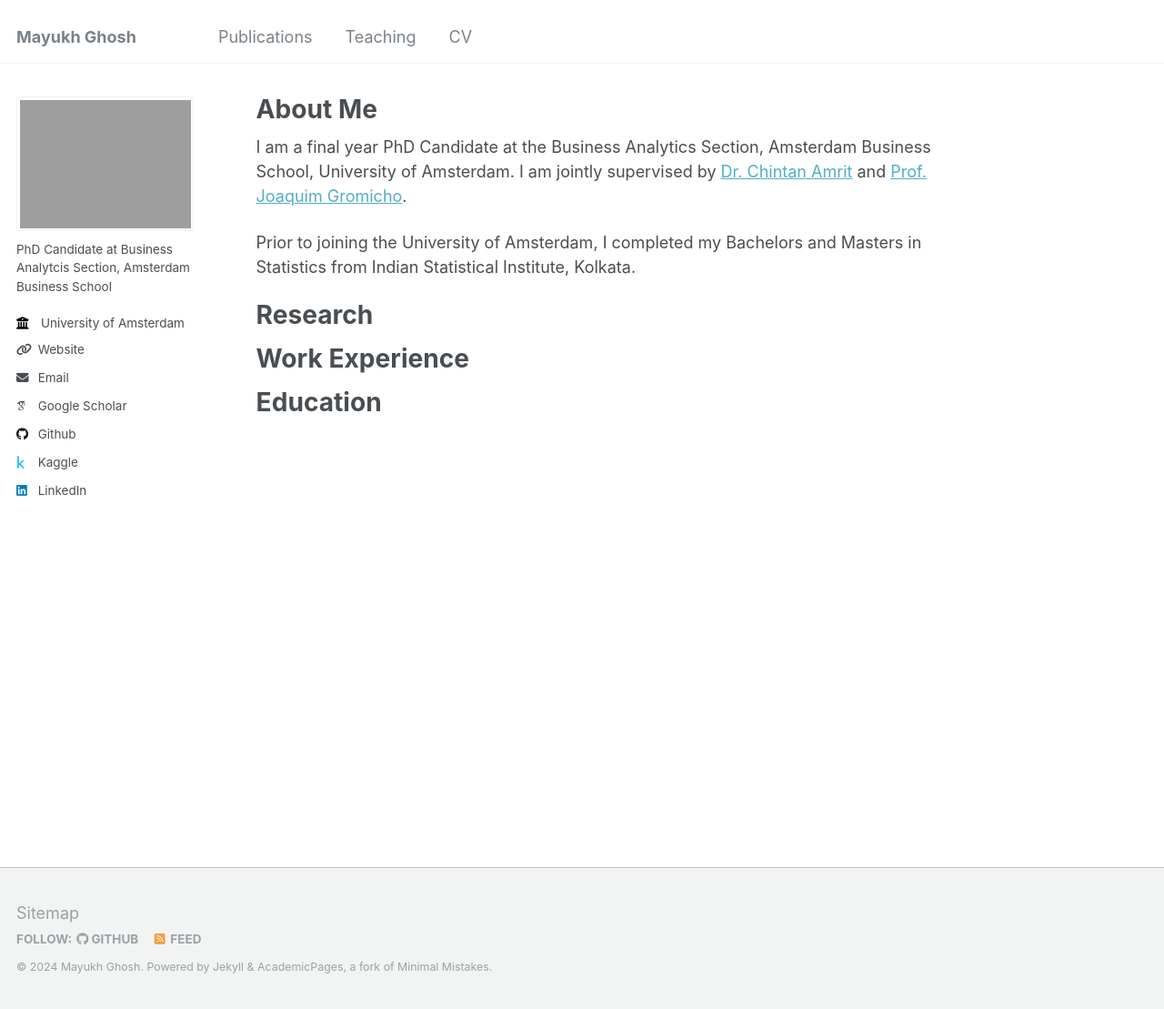
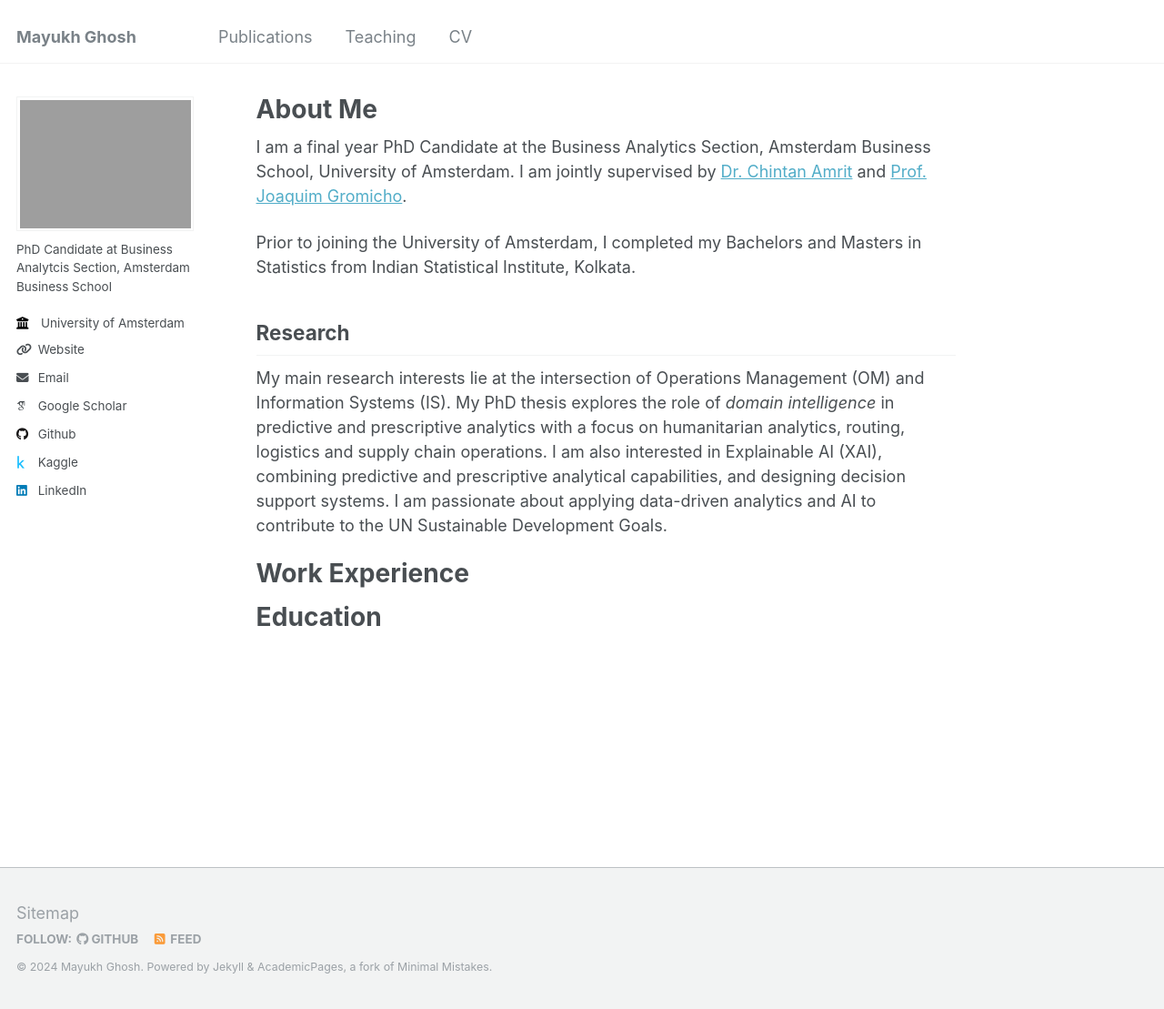
Before and after one commit to mghosh1993/mayukhghosh, a Jekyll site: the page built from _pages/about.md, in a window 1280 px wide and 1109 px high. Shown: the whole window at 91% size. Built offline with Jekyll 4.4.1, drawn with Linux system fonts in a browser that asks for light colours; some web fonts are replaced.

Commit message:
Update about.md

```diff
--- a/_pages/about.md
+++ b/_pages/about.md
@@ -11,8 +11,9 @@ I am a final year PhD Candidate at the Business Analytics Section, Amsterdam Bus
 
 Prior to joining the University of Amsterdam, I completed my Bachelors and Masters in Statistics from Indian Statistical Institute, Kolkata.
 
-Research
-======
+## Research
+
+My main research interests lie at the intersection of Operations Management (OM) and Information Systems (IS). My PhD thesis explores the role of *domain intelligence* in predictive and prescriptive analytics with a focus on humanitarian analytics, routing, logistics and supply chain operations. I am also interested in Explainable AI (XAI), combining predictive and prescriptive analytical capabilities, and designing decision support systems. I am passionate about applying data-driven analytics and AI to contribute to the UN Sustainable Development Goals.
 
 
 Work Experience
```
